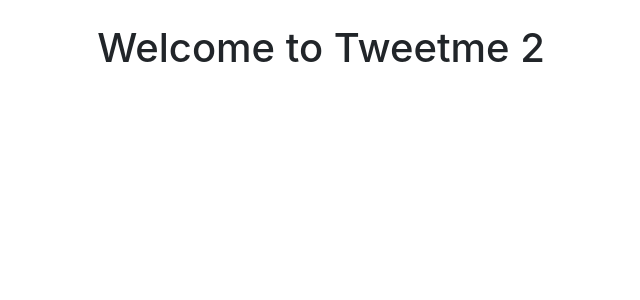
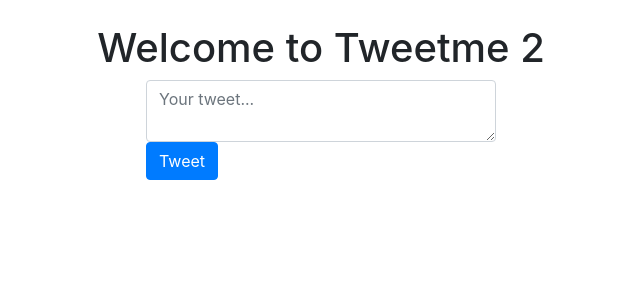
Before and after one commit to ElijahCoding/TwitterClone-Django_ReactJS, a Django app: page / in a window 1280 px wide. Shown: the part 56-356 px from the top of the page, without its empty margins (319-959 px from the left). Run offline with Django 3.2, Linux system fonts and the light colour scheme; data that the repository does not hold is empty; some libraries are stand-ins or nearby versions.

Commit message:
html form from hand, ugly

```diff
--- a/templates/pages/home.html
+++ b/templates/pages/home.html
@@ -13,6 +13,16 @@
     </div>
 </div>
 
+<div class='row mb-3'>
+    <div class='col-md-4 mx-auto col-10'>
+        <form class='form' method='POST' action='/create-tweet'>
+            {% csrf_token %}
+            <input type='hidden' value='/' name='next' />
+            <textarea class='form-control' name='content' placeholder='Your tweet...'></textarea>
+            <button type='submit' class='btn btn-primary'>Tweet</button>
+        </form>
+    </div>
+</div>
 
 <div class='row' id='tweets'>
     Loading...
```
